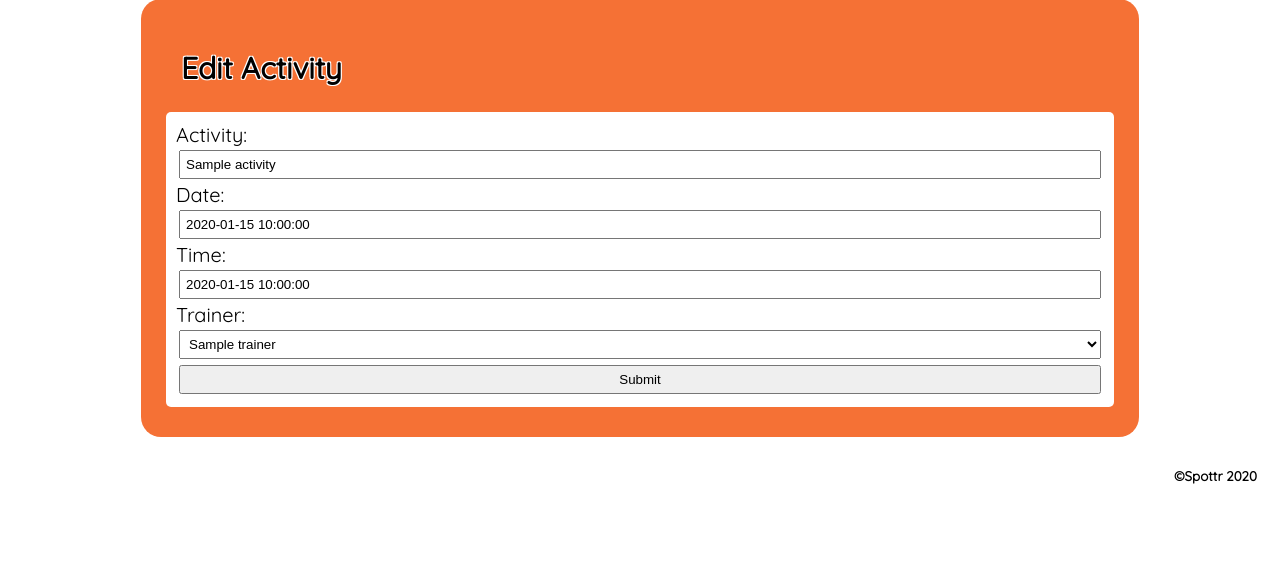
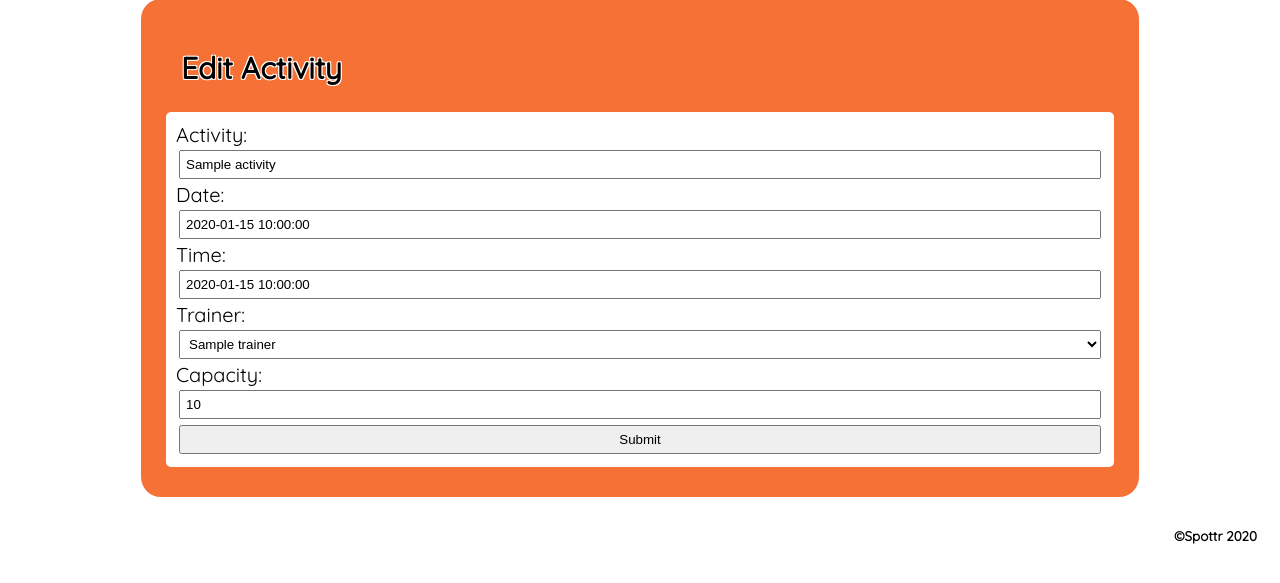
Before and after one commit to lewissndrs/Spottr, a Flask app: page /activities/1/edit in a window 1280 px wide. Shown: the part 154-737 px from the top of the page. Run offline with Flask 2, Linux system fonts and the light colour scheme; a database or web service that is not in the repository returns one stand-in record (values such as "Sample title"); some libraries are stand-ins or nearby versions.

Commit message:
added in activity capacity functionality

```diff
--- a/console.py
+++ b/console.py
@@ -18,10 +18,10 @@ booking_repository.delete_all()
 trainer1 = Trainer('Tron')
 trainer_repository.save(trainer1)
 
-swimclass = Activity('Swim class','2020-01-01','18:00',trainer1)
+swimclass = Activity('Swim class','2020-01-01','18:00',trainer1,30)
 activity_repository.save(swimclass)
 
-weightclass = Activity('Weights class','2020-04-16','12:00',trainer1)
+weightclass = Activity('Weights class','2020-04-16','12:00',trainer1,20)
 activity_repository.save(weightclass)
 
 member1 = Member('Thom')
--- a/controllers/activities_controller.py
+++ b/controllers/activities_controller.py
@@ -14,7 +14,7 @@ def activities():
 
 # SHOW
 @activities_blueprint.route("/activities/<id>")
-def show_activity(id):
+def show_activity(id,message=None):
     activity = activity_repository.select(id)
     bookings = activity_repository.bookings(id)
     return render_template("/activities/show.html",activity=activity,bookings=bookings)
@@ -32,7 +32,8 @@ def create_activity():
     date = request.form['date']
     time = request.form['time']
     trainer = trainer_repository.select(request.form['trainer'])
-    activity = Activity(name,date,time,trainer)
+    capacity = request.form['capacity']
+    activity = Activity(name,date,time,trainer,capacity)
     activity_repository.save(activity)
     return redirect("/activities")
 
@@ -49,8 +50,9 @@ def update_activity(id):
     name = request.form['name']
     date = request.form['date']
     time = request.form['time']
+    capacity = request.form['capacity']
     trainer = trainer_repository.select(request.form['trainer_id'])
-    activity = Activity(name,date,time,trainer,id)
+    activity = Activity(name,date,time,trainer,capacity,id)
     activity_repository.update(activity)
     return redirect("/activities")
 
--- a/db/spottr.sql
+++ b/db/spottr.sql
@@ -1,3 +1,4 @@
+
 DROP TABLE IF EXISTS bookings;
 DROP TABLE IF EXISTS activities;
 DROP TABLE IF EXISTS members;
@@ -22,7 +23,8 @@ CREATE TABLE activities(
     name VARCHAR(255),
     date VARCHAR(255),
     time VARCHAR(255),
-    trainer_id INT REFERENCES trainers(id)
+    trainer_id INT REFERENCES trainers(id),
+    capacity INT
 );
 
 CREATE TABLE bookings(
--- a/models/activity.py
+++ b/models/activity.py
@@ -1,7 +1,8 @@
 class Activity:
-    def __init__(self,name,date,time,trainer,id=None):
+    def __init__(self,name,date,time,trainer,capacity,id=None):
         self.name = name
         self.date = date
         self.time = time
         self.trainer = trainer
+        self.capacity = capacity
         self.id = id
--- a/repositories/activity_repository.py
+++ b/repositories/activity_repository.py
@@ -7,8 +7,8 @@ import repositories.activity_repository as activity_repository
 import repositories.member_repository as member_repository
 
 def save(activity):
-    sql = 'INSERT INTO activities (name,date,time,trainer_id) VALUES (%s,%s,%s,%s) RETURNING *'
-    values = [activity.name, activity.date, activity.time, activity.trainer.id]
+    sql = 'INSERT INTO activities (name,date,time,trainer_id,capacity) VALUES (%s,%s,%s,%s,%s) RETURNING *'
+    values = [activity.name, activity.date, activity.time, activity.trainer.id, activity.capacity]
     results = run_sql(sql,values)
     id = results[0]['id']
     activity.id = id
@@ -20,7 +20,7 @@ def select_all():
     results = run_sql(sql)
     for row in results:
         trainer = trainer_repository.select(row['trainer_id'])
-        activity = Activity(row['name'],row['date'],row['time'],trainer,row['id'])
+        activity = Activity(row['name'],row['date'],row['time'],trainer,row['capacity'],row['id'])
         activities.append(activity)
     return activities
 
@@ -29,7 +29,7 @@ def select(id):
     values = [id]
     results = run_sql(sql,values)[0]
     trainer = trainer_repository.select(results['trainer_id'])
-    activity = Activity(results['name'],results['date'],results['time'],trainer,results['id'])
+    activity = Activity(results['name'],results['date'],results['time'],trainer,results['capacity'],results['id'])
     return activity
 
 def delete_all():
@@ -42,8 +42,8 @@ def delete(id):
     run_sql(sql,values)
 
 def update(activity):
-    sql = 'UPDATE activities SET (name, date, time, trainer_id) = (%s,%s,%s,%s) WHERE id = %s'
-    values = [activity.name, activity.date, activity.time, activity.trainer.id, activity.id]
+    sql = 'UPDATE activities SET (name, date, time, trainer_id, capacity) = (%s,%s,%s,%s,%s) WHERE id = %s'
+    values = [activity.name, activity.date, activity.time, activity.trainer.id, activity.capacity, activity.id]
     run_sql(sql,values)
 
 def bookings(id):
@@ -57,3 +57,8 @@ def bookings(id):
         booking = Booking(member,activity,row['note'],row['id'])
         bookings.append(booking)
     return bookings
+
+def bookings_amount(id):
+    results=bookings(id)
+    amount_bookings = len(results)
+    return amount_bookings
--- a/templates/activities/edit.html
+++ b/templates/activities/edit.html
@@ -22,6 +22,9 @@
             {% endfor %}
         </select>
 
+        <label for="capacity">Capacity: </label>
+        <input type="number" name='capacity' value="{{ activity.capacity }}">
+
         <input type="submit">
 
     </form>
--- a/templates/activities/index.html
+++ b/templates/activities/index.html
@@ -13,6 +13,7 @@
         <p>Name: {{ activity.name }} </p>
         <p> Date: {{ activity.date }} {{ activity.time }} </p>
         <p> Trainer: {{ activity.trainer.name }} Activity ID: {{ activity.id }}</p>
+        <p>Capacity: {{ activity.capacity }}</p>
 
         <div class='button-box'>
             <!-- view roster -->
--- a/templates/activities/new.html
+++ b/templates/activities/new.html
@@ -24,6 +24,9 @@
         {% endfor %}
         </select>
 
+        <label for="capacity">Class Capacity</label>
+        <input type="number" name="capacity">
+
         <input type="submit">
     </form>
 
--- a/templates/activities/show.html
+++ b/templates/activities/show.html
@@ -11,6 +11,7 @@
         <h3>class</h3>
 
         <div class='class-member'>
+        {{ error }}
         {% for booking in bookings %}
 
             <p>Name: {{ booking.member.name }}</p>
```
Also changed, not shown: controllers/bookings_controller.py (+8 -2 lines), templates/bookings/error.html (added, +11 -0 lines).
